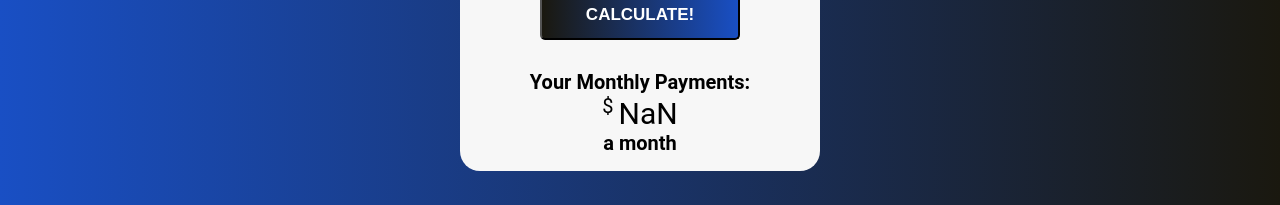
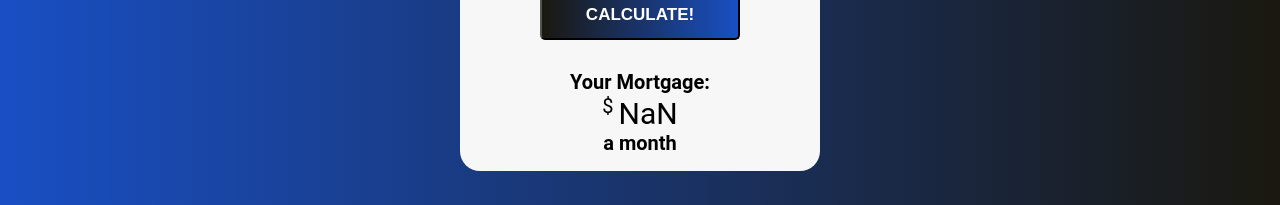
Before and after one commit to PogoBerry/Mortgage-Calculator, a plain HTML site: page index.html in a window 1280 px wide. Both pictures are taken after typing "Sample", "Sample" into the empty fields and a click on the button "CALCULATE!". Shown: the part 454-659 px from the top of the page. Drawn offline with Linux system fonts and the light colour scheme.

Commit message:
Update main.css

```diff
--- a/main.css
+++ b/main.css
@@ -117,7 +117,7 @@ button:active {
 }
 
 #totalMortgage:before {
-    content: "Your Monthly Payments:";
+    content: "Your Mortgage:";
     font-size: 20px;
     font-weight: bold;
     display: block;
```
